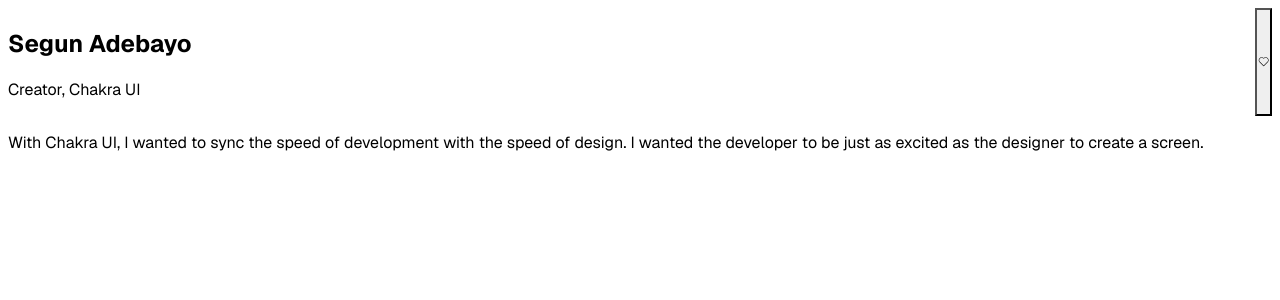
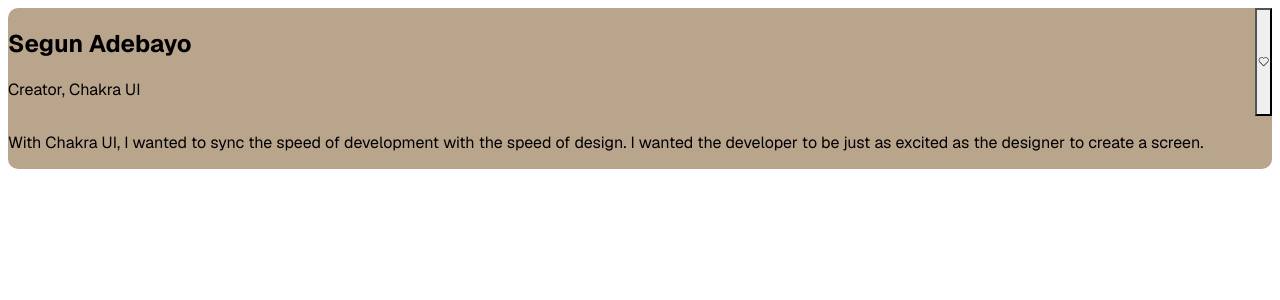
Before and after one commit to pathirny/HarvestHub, a Next.js app in the folder harvesthub/: page /TipsnTricks in a window 1280 px wide. Shown: the top 300 px of the page. Built offline with nearby package versions, Linux system fonts and the light colour scheme.

Commit message:
styling tnt card

```diff
--- a/harvesthub/app/TipsnTricks/page.tsx
+++ b/harvesthub/app/TipsnTricks/page.tsx
@@ -18,9 +18,9 @@
 export default function TipsnTricks() {
   return (
     <>
-       <Card maxW="md">
+       <Card maxW="md" bg="#B9A48C" borderRadius={10}>
         <CardHeader>
-          <Flex spacing="4">
+          <Flex>
             <Flex flex="1" gap="4" alignItems="center" flexWrap="wrap">
               <Box>
                 <Heading size="sm">Segun Adebayo</Heading>
@@ -28,9 +28,7 @@
               </Box>
             </Flex>
             <IconButton
-              variant="ghost"
-              colorScheme="gray"
-              aria-label="See menu"
+              aria-label="Add to favourites"
               icon={<CiHeart/>}
             />
           </Flex>
```
